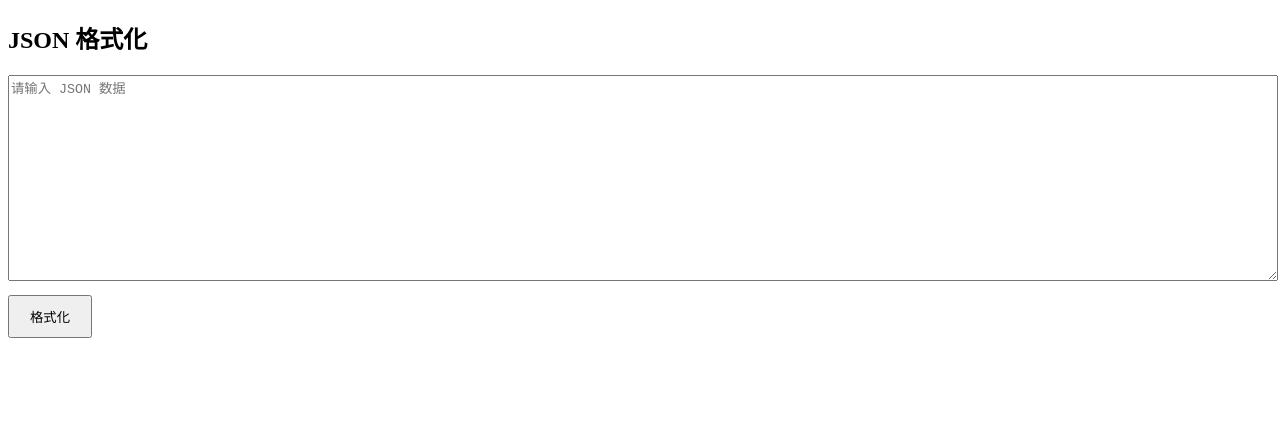
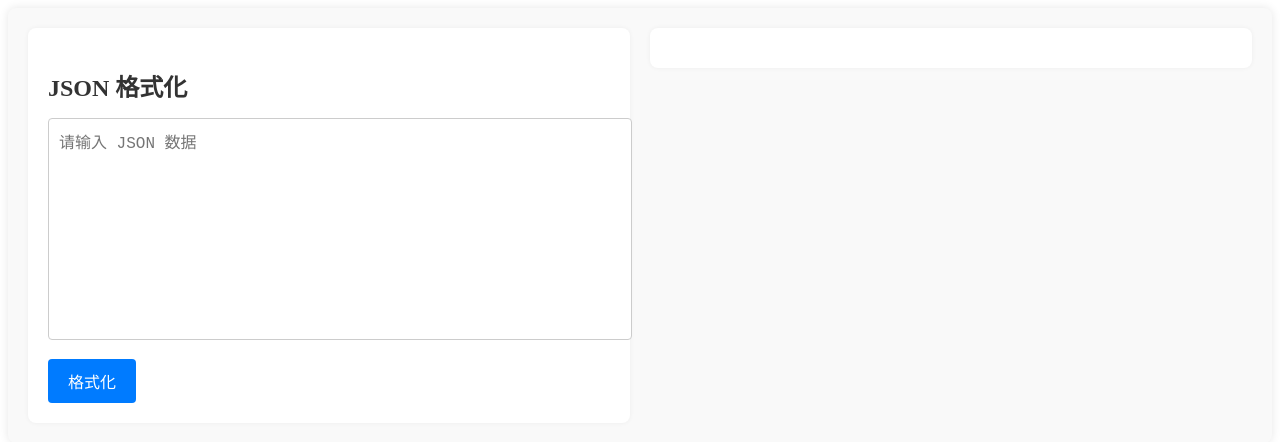
Before and after one commit to kennethfan/web-tools, a Vue app: page /web-tools/json-formatter in a window 1280 px wide. Shown: the top 442 px of the page. Built offline with nearby package versions, Linux system fonts and the light colour scheme.

Commit message:
ui美化

```diff
--- a/src/views/JsonFormatter.vue
+++ b/src/views/JsonFormatter.vue
@@ -1,9 +1,13 @@
 <template>
-  <div>
-    <h2>JSON 格式化</h2>
-    <textarea v-model="inputJson" placeholder="请输入 JSON 数据"></textarea>
-    <button @click="formatJson">格式化</button>
-    <pre v-if="formattedJson">{{ formattedJson }}</pre>
+  <div class="json-formatter-container">
+    <div class="input-section">
+      <h2 class="section-title">JSON 格式化</h2>
+      <textarea v-model="inputJson" placeholder="请输入 JSON 数据" class="input-textarea"></textarea>
+      <button @click="formatJson" class="format-button">格式化</button>
+    </div>
+    <div class="output-section">
+      <pre v-if="formattedJson" class="output-pre">{{ formattedJson }}</pre>
+    </div>
   </div>
 </template>
 
@@ -29,21 +33,66 @@ const formatJson = () => {
 </script>
 
 <style scoped>
-textarea {
+.json-formatter-container {
+  display: flex;
+  gap: 20px;
+  justify-content: center;
+  align-items: flex-start;
+  padding: 20px;
+  background-color: #f9f9f9;
+  border-radius: 8px;
+  box-shadow: 0 0 10px rgba(0, 0, 0, 0.1);
+}
+
+.input-section,
+.output-section {
+  flex: 1;
+  background-color: #fff;
+  padding: 20px;
+  border-radius: 8px;
+  box-shadow: 0 0 5px rgba(0, 0, 0, 0.05);
+}
+
+.section-title {
+  color: #333;
+  font-size: 24px;
+  margin-bottom: 15px;
+}
+
+.input-textarea {
   width: 100%;
   height: 200px;
-  margin-bottom: 10px;
+  margin-bottom: 15px;
+  padding: 10px;
+  border: 1px solid #ccc;
+  border-radius: 4px;
+  font-size: 16px;
+  resize: none;
 }
 
-button {
+.format-button {
   padding: 10px 20px;
-  margin-bottom: 10px;
+  background-color: #007BFF;
+  color: #fff;
+  border: none;
+  border-radius: 4px;
+  font-size: 16px;
+  cursor: pointer;
+  transition: background-color 0.3s ease;
 }
 
-pre {
+.format-button:hover {
+  background-color: #0056b3;
+}
+
+.output-pre {
   background-color: #f4f4f4;
   padding: 10px;
   border: 1px solid #ccc;
+  border-radius: 4px;
   white-space: pre-wrap;
+  height: auto;
+  min-height: 200px;
+  font-size: 16px;
 }
 </style>
```
